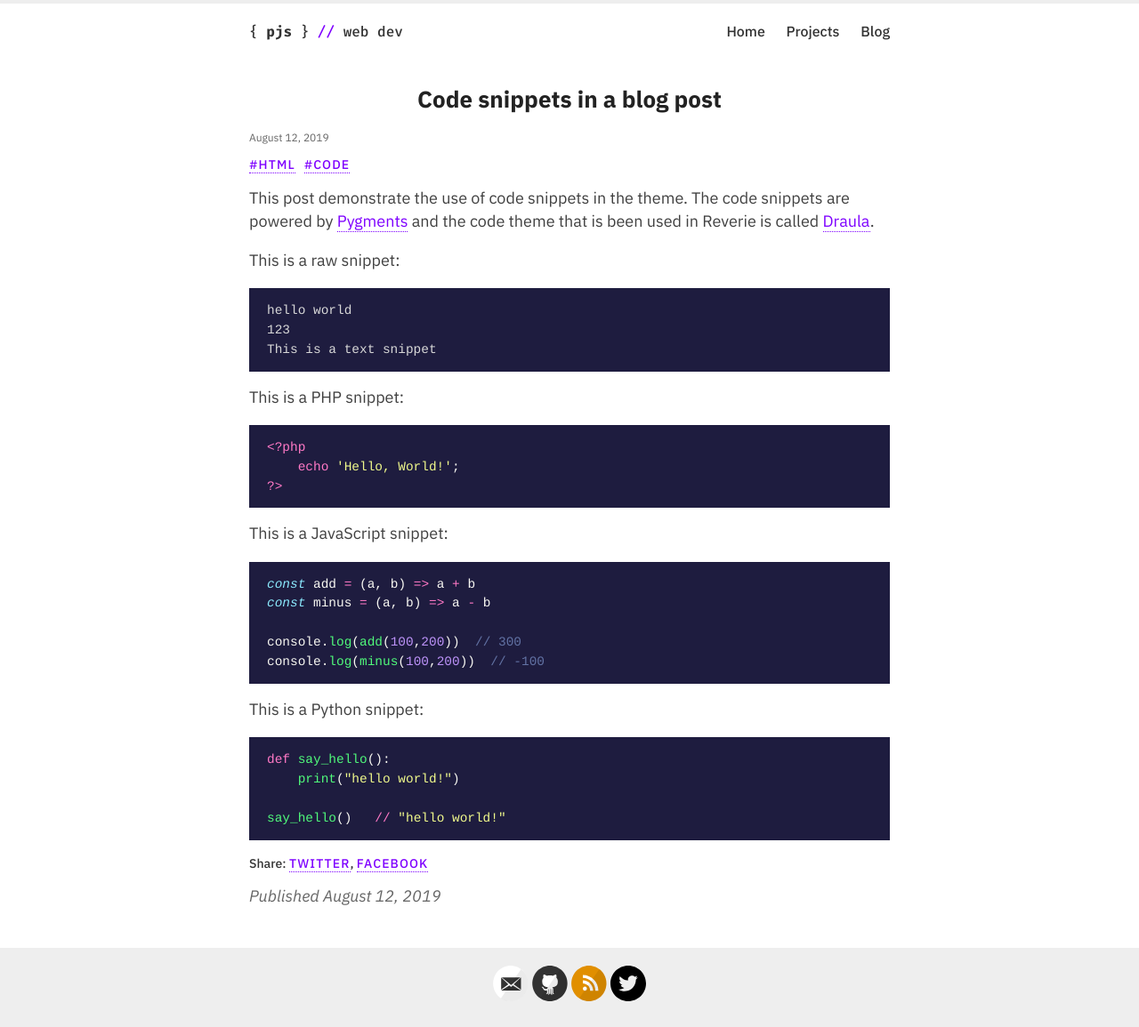
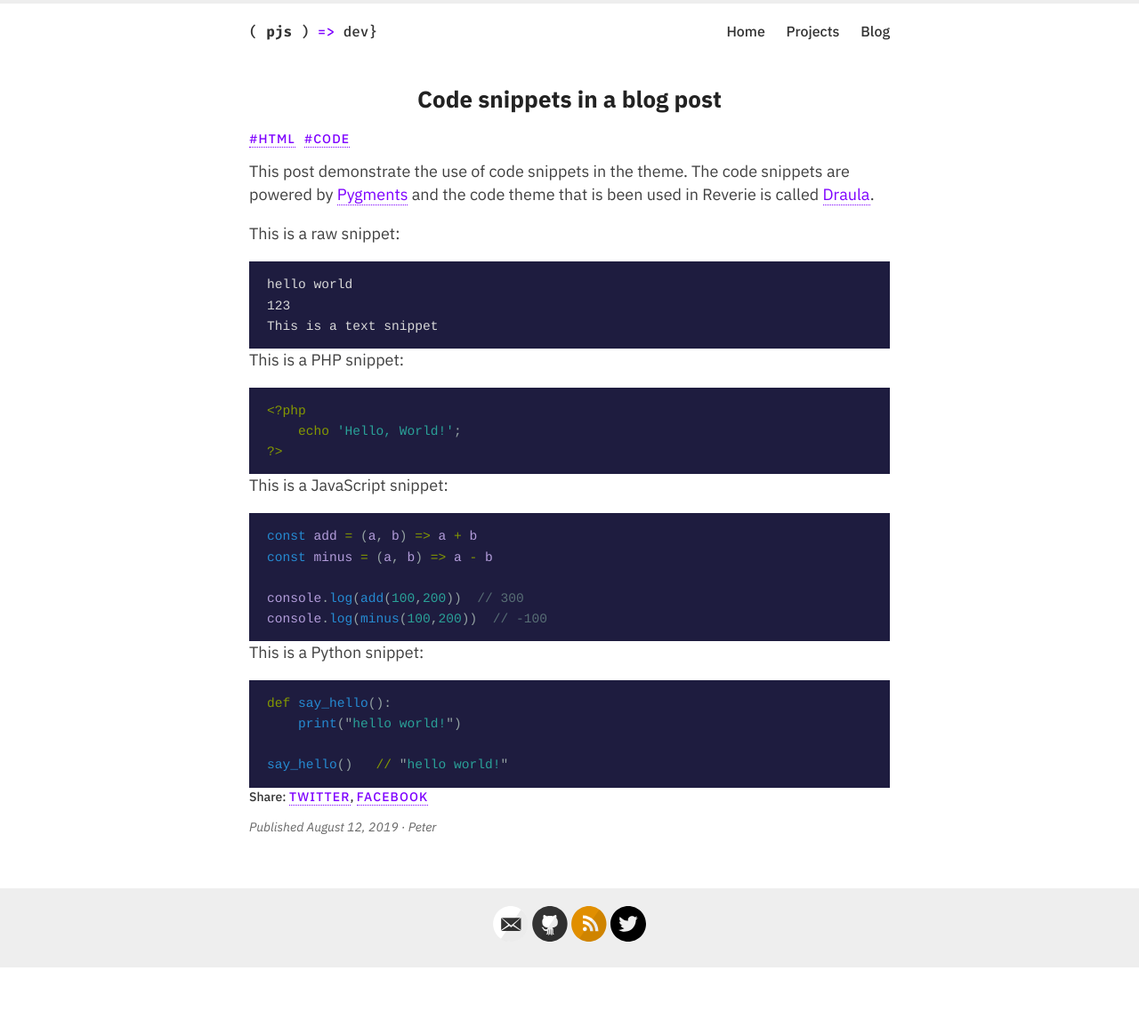
Before and after one commit to peterjsnow/peterjsnow.github.io, a Jekyll site: the page built from _posts/2019-8-12-code-snippets.md, in a window 1280 px wide. Shown: the whole page at 89% size. Built offline with Jekyll 4.4.1, drawn with Linux system fonts in a browser that asks for light colours; after the commit the page ends 1088 px from its top, so only the background shows below that.

Commit message:
moved post author / date section

```diff
--- a/_config.yml
+++ b/_config.yml
@@ -9,10 +9,10 @@ name: pjs
 author: Peter
 
 # Short bio or description (displayed in the header)
-description: web dev
+description: dev
 
 # URL of your avatar or profile pic (you could use your GitHub profile pic)
-# avatar: /images/reverie.png
+# avatar:
 
 #
 # Flags below are optional
--- a/_includes/meta.html
+++ b/_includes/meta.html
@@ -19,8 +19,5 @@
     {% if page.image %}
     <meta property="og:image" content="{{ site.url }}{{ page.image }}"/>
     <meta property="twitter:image" content="{{ site.url }}{{ page.image }}"/>
-    {% else %}
-    <meta property="og:image" content="{{ site.url }}{{ site.avatar }}"/>
-    <meta property="twitter:image" content="{{ site.url }}{{ site.avatar }}"/>
     {% endif %}
-    <meta property="og:site_name" content="Peter Snow - Software Engineer"/>
+    <meta property="og:site_name" content="Peter Snow - Web Developer"/>
--- a/_layouts/default.html
+++ b/_layouts/default.html
@@ -24,10 +24,10 @@
             <div class="site-info">
               <h1 class="site-name">
                 <a href="{{ site.baseurl }}/">
-                  <span class="site-desc">{</span>
+                  <span class="site-desc">(</span>
                   <span class="site-desc-name">{{ site.name }}</span>
-                  <span class="site-desc">}
-                    <span class="site-desc-cmt">//</span> {{site.description}}
+                  <span class="site-desc">)
+                    <span class="site-desc-cmt">=></span> {{{site.description}}}
                   </span>
                 </a>
               </h1>
--- a/_layouts/post.html
+++ b/_layouts/post.html
@@ -8,10 +8,6 @@ layout: default
   <h1>{{ page.title }}</h1>
 
   <div>
-    <p class="post_date">{{ page.date | date: "%B %e, %Y" }}</p>
-    {% if page.last_modified_at %}
-    <p class="post_date" datetime="{{ page.last_modified_at | date_to_xmlschema }}">(Updated: {{ page.last_modified_at | date: "%b %-d, %Y" }})</p>
-    {% endif %}
     <div class="post-tags">
       <p>
         {% if post %}
@@ -36,7 +32,10 @@ layout: default
   </div>
 
 <div class="date">
-  Published {{ page.date | date: "%B %e, %Y" }}
+  <p>Published {{ page.date | date: "%B %e, %Y" }} · {{site.author}} </p>
+  {% if page.last_modified_at %}
+  <p datetime="{{ page.last_modified_at | date_to_xmlschema }}">Last updated: {{ page.last_modified_at | date: "%b %-d, %Y" }}</p>
+  {% endif %}
 </div>
 
 </article>
--- a/assets/style.scss
+++ b/assets/style.scss
@@ -163,6 +163,7 @@ p > img {
 
 .date {
   font-style: italic;
+  font-size: 14px;
   color: $mediumGrey
 }
 
@@ -399,135 +400,7 @@ footer {
   text-align: center;
 }
 
-.post_date{
-  font-size: 12px;
-  color: $mediumGrey;
-}
 
-/* --------------------------------
-
-Modules - reusable parts of our design
-
--------------------------------- */
-.cd-container {
-  /* this class is used to give a max-width to the element it is applied to, and center it horizontally when it reaches that max-width */
-  width: 90%;
-  max-width: 1170px;
-  margin: 0 auto;
-}
-.cd-container::after {
-  /* clearfix */
-  content: '';
-  display: table;
-  clear: both;
-}
-
-#cd-timeline {
-  position: relative;
-  padding: 2em 0;
-  margin-top: 2em;
-  margin-bottom: 2em;
-}
-#cd-timeline::before {
-  /* this is the vertical line */
-  content: '';
-  position: absolute;
-  top: 0;
-  left: 18px;
-  height: 100%;
-  width: 4px;
-  background: #d7e4ed;
-}
-@media only screen and (min-width: 1170px) {
-  #cd-timeline {
-    margin-top: 3em;
-    margin-bottom: 3em;
-  }
-  #cd-timeline::before {
-    left: 50%;
-    margin-left: -2px;
-  }
-}
-
-.cd-timeline-block {
-  position: relative;
-  margin: 2em 0;
-}
-.cd-timeline-block:after {
-  content: "";
-  display: table;
-  clear: both;
-}
-.cd-timeline-block:first-child {
-  margin-top: 0;
-}
-.cd-timeline-block:last-child {
-  margin-bottom: 0;
-}
-@media only screen and (min-width: 1170px) {
-  .cd-timeline-block {
-    margin: 4em 0;
-  }
-  .cd-timeline-block:first-child {
-    margin-top: 0;
-  }
-  .cd-timeline-block:last-child {
-    margin-bottom: 0;
-  }
-}
-
-.cd-timeline-img {
-  position: absolute;
-  top: 0;
-  left: 0;
-  width: 40px;
-  height: 40px;
-  border-radius: 50%;
-  box-shadow: 0 0 0 4px white, inset 0 2px 0 rgba(0, 0, 0, 0.08), 0 3px 0 4px rgba(0, 0, 0, 0.05);
-}
-.cd-timeline-img img {
-  display: block;
-  width: 24px;
-  height: 24px;
-  position: relative;
-  left: 50%;
-  top: 50%;
-  margin-left: -12px;
-  margin-top: -12px;
-  border-radius: 10px;
-}
-.cd-timeline-img.cd-picture {
-  background: #75ce66;
-}
-.cd-timeline-img.cd-movie {
-  background: #c03b44;
-}
-.cd-timeline-img.cd-location {
-  background: #f0ca45;
-}
-
-.chip {
-    display: inline-block;
-    height: 32px;
-    font-size: 14px;
-    font-weight: 500;
-    color: rgba(0,0,0,.6);
-    line-height: 32px;
-    padding: 0 12px;
-    border-radius: 16px;
-    background-color: #e4e4e4;
-    margin-bottom: 5px;
-    margin-right: 5px;
-}
-
-.yellow.lighten-2 {
-    background-color: #efd3f9 !important;
-}
-
-#gh-latest{
-    font-size: 16px;
-    text-align: center;
-}
 
 .text-link {
     color: #000;
@@ -565,68 +438,8 @@ Modules - reusable parts of our design
   text-align: center;
 }
 
-.tlemail {
-  width: 80%;
-  padding: 12px 20px;
-  margin: 8px 0;
-  display: inline-block;
-  border: 1px solid #ccc;
-  border-radius: 4px;
-  box-sizing: border-box;
-}
-
-.subscribeBtn {
-  width: 30%;
-  background-color: #4CAF50;
-  color: white;
-  padding: 14px 20px;
-  margin: 8px 0;
-  border: none;
-  border-radius: 4px;
-  cursor: pointer;
-  font-size: 11pt;
-}
-
-.tinyletterForm {
-  border: 1px solid #ccc;
-  padding: 3px;
-  text-align: center;
-  background: #ececec;
-  margin: 8px;
-  border-radius: 5px;
-}
-
-.btn-subscribe {
-  line-height: 20px;
-  text-decoration: none;
-  background: #00000015;
-  border: none;
-  font-size: 12px;
-  padding: 0px 7px;
-  display: inline-block;
-  border-radius: 4px;
-  position: relative;
-  top: -1px;
-  margin-left: 5px;
-  color: black;
-}
-
-.btn-subscribe:hover {
-  color: black;
-}
-
-.btn-subscribe > svg {
-  width: 21px;
-  height: 21px;
-  vertical-align: bottom;
-  margin: 0 -2px 0 -5px;
-}
 
 
-
-
-// Settled on moving the import of syntax highlighting to the bottom of the CSS
-// ... Otherwise it really bloats up the top of the CSS file and makes it difficult to find the start
-//@import "highlights";
-@import "darcula";
+@import "highlights";
+//@import "darcula";
 @import "svg-icons";
--- a/blog/index.html
+++ b/blog/index.html
@@ -7,7 +7,7 @@
   {% for post in paginator.posts %}
     <article class="post">
       <a href="{{ site.baseurl }}{{ post.url }}">
-        <h1>{{ post.title }}</h1>
+        <h3>{{ post.title }}</h3>
 
         <div>
           <p class="post_date">{{ post.date | date: "%B %e, %Y" }}</p>
```
Also changed, not shown: README.md.
